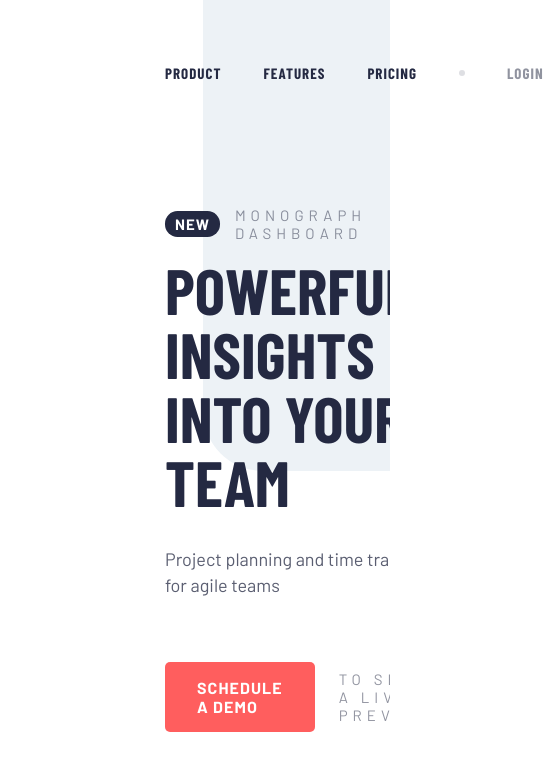
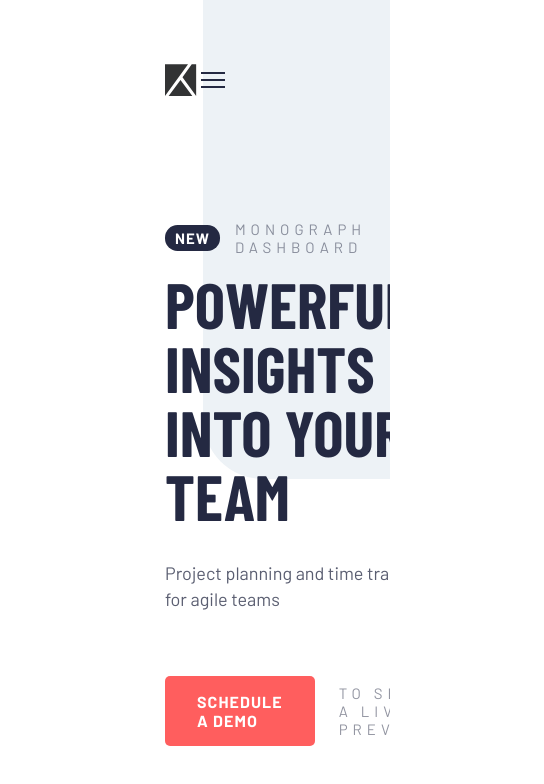
Before and after one commit to EsraaY21/project-tracking-intro-component, a React (Vite) app: page / in a window 390 px wide. Shown: the top 784 px of the page, 544 px wide, since content can reach past the window. Built offline with nearby package versions, Linux system fonts and the light colour scheme; a web font is replaced by a local one.

Commit message:
hamburger icon

```diff
--- a/src/App.jsx
+++ b/src/App.jsx
@@ -1,31 +1,10 @@
+import Header from "./components/Header";
+
 function App() {
-  const navLinks = ["Product", "Features", "Pricing"];
-
   return (
     <>
       <main>
-        <header>
-          <nav>
-            <a href="/">
-              <img src="assets/images/logo.svg" alt="Company Logo" />
-            </a>
-            <ul>
-              {navLinks.map((link, index) => (
-                <li key={index}>
-                  <a href="/">{link}</a>
-                </li>
-              ))}
-
-              <li className="nav_dot"></li>
-
-              <li>
-                <a className="nav_login" href="/">
-                  Login
-                </a>
-              </li>
-            </ul>
-          </nav>
-        </header>
+        <Header />
         <section className="hero">
           <div className="hero_content">
             <p className="hero_title_top">
--- /dev/null
+++ b/src/components/Header.jsx
@@ -0,0 +1,34 @@
+import IconHamburger from "./icons/IconHamburger";
+
+export default function Header() {
+  const navLinks = ["Product", "Features", "Pricing"];
+
+  return (
+    <header>
+      <nav>
+        <a href="/">
+          <img src="assets/images/logo.svg" alt="Company Logo" />
+        </a>
+        <ul className="nav_deskop">
+          {navLinks.map((link, index) => (
+            <li key={index}>
+              <a href="/">{link}</a>
+            </li>
+          ))}
+
+          <li className="nav_dot"></li>
+
+          <li>
+            <a className="nav_login" href="/">
+              Login
+            </a>
+          </li>
+        </ul>
+
+        <div className="nav_mobile">
+          <IconHamburger />
+        </div>
+      </nav>
+    </header>
+  );
+}
--- /dev/null
+++ b/src/components/icons/IconHamburger.jsx
@@ -0,0 +1,9 @@
+export default function IconHamburger() {
+  return (
+    <svg xmlns="http://www.w3.org/2000/svg" width="24" height="16">
+      <g fill="#242942" fill-rule="evenodd">
+        <path d="M0 0h24v2H0zM0 7h24v2H0zM0 14h24v2H0z" />
+      </g>
+    </svg>
+  );
+}
--- a/src/css/desktop.css
+++ b/src/css/desktop.css
@@ -16,6 +16,8 @@
 
 main {
     position: relative;
+    max-width: 1500px;
+    margin-inline: auto;
 }
 
 main::before {
@@ -28,6 +30,7 @@
     background-color: var(--color-gray-bg);
     border-bottom-left-radius: 60px;
     z-index: -1;
+    max-width: 800px;
 }
 
 h1 {
@@ -92,12 +95,13 @@
 }
 
 .hero {
-    overflow: hidden;
     display: flex;
     align-items: center;
     justify-content: space-between;
     padding-left: 165px;
     padding-bottom: 125px;
+    overflow: hidden;
+
 }
 
 
@@ -195,3 +199,7 @@
     mix-blend-mode: normal;
     opacity: 0.5;
 }
+
+.nav_mobile {
+    display: none;
+}
--- a/src/css/tablet.css
+++ b/src/css/tablet.css
@@ -0,0 +1,11 @@
+@media (max-width: 768px) {
+    .nav_deskop {
+        display: none;
+    }
+
+    .nav_mobile {
+        display: block;
+    }
+
+
+}
```
